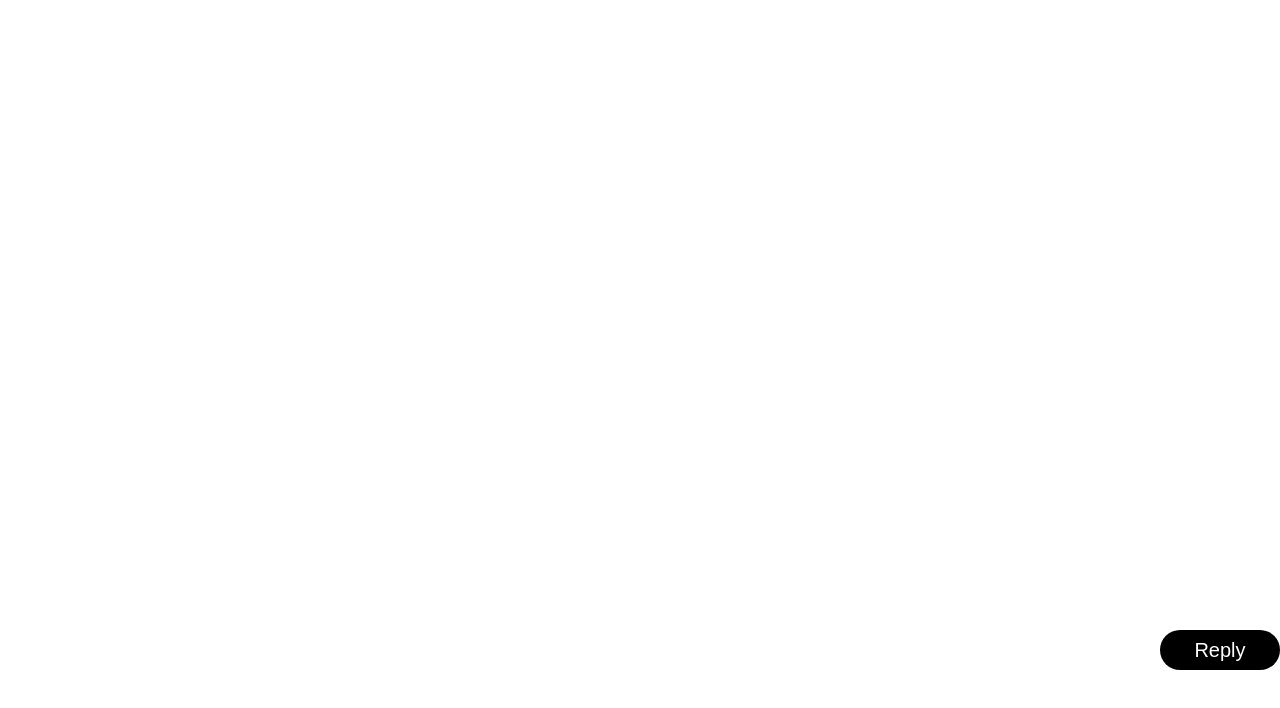
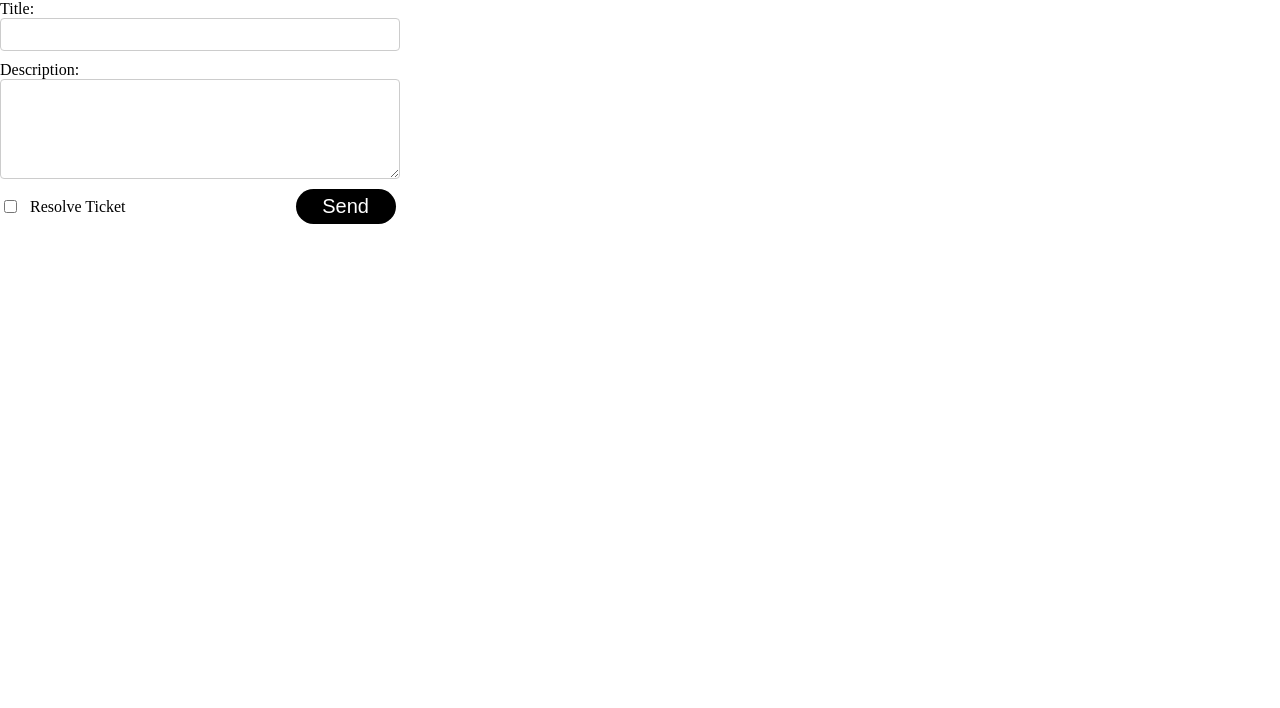
Before and after one commit to davezargar/CRM, a React (Vite) app in the folder client/: page /CustomerServicePanel in a window 1280 px wide. Shown: the top 708 px of the page. Built offline with nearby package versions, Linux system fonts and the light colour scheme.

Commit message:
Fixed the styling for the pop up window

```diff
--- a/client/src/CustomerServicePanel.jsx
+++ b/client/src/CustomerServicePanel.jsx
@@ -1,10 +1,34 @@
 import "./style/CustomerServicePanel.css"
 
 export default function CustomerServicePanel() {
-    return ReplyButtonDisplay();
+    return DisplayMailWindow();
 }
 
 export function ReplyButtonDisplay() {
-    return <div className="replyContainer"><button id="replyButton">Reply</button></div>
+    return <div className="replyContainer"><button id="replyButton" onClick={DisplayMailWindow}>Reply</button></div>
 
 }
+
+function DisplayMailWindow() {
+    return <div className="mainContainer">
+        <form className="mailContainer">
+
+            <div className="formRow">
+                <label>Title: <input type="text" name="title" required value={Text}></input></label>
+            </div>
+
+            <div className="formRow">
+                <label htmlFor="desc">Description:</label>
+                <textarea name="desc" required rows="4"></textarea>
+
+            </div>
+
+            <div className="checkboxRow">
+                <input type="checkbox" id="checkResolveTickets" name="resolveTickets" value="check"></input>
+                <label for="resolveTickets">Resolve Ticket</label>
+                <button type="submit" id="sendButton">Send</button>
+            </div>
+
+        </form>
+    </div>
+}
--- a/client/src/style/CustomerServicePanel.css
+++ b/client/src/style/CustomerServicePanel.css
@@ -2,6 +2,7 @@
     width: 120px;
     height: 40px;
     cursor: pointer;
+
 }
 
 .replyContainer {
@@ -10,3 +11,53 @@
     align-self: flex-end;
     margin-top: 600px;
 }
+
+#sendButton {
+    width: 100px;
+    height: 35px;
+    cursor: pointer;
+    margin-top: 0;
+    margin-left: 160px;
+}
+
+.mailContainer {
+    display: flex;
+    flex-direction: column;
+    width: 100%;
+    max-width: 400px;
+}
+
+.formRow input {
+    padding: 8px;
+    border: 1px solid #ccc;
+    width: 100%;
+    border-radius: 4px;
+    box-sizing: border-box;
+}
+
+.mainContainer {
+    display: flex;
+}
+
+.formRow {
+    display: flex;
+    flex-direction: column;
+    margin-bottom: 10px;
+}
+
+.checkboxRow {
+    display: flex;
+    align-items: center;
+    gap: 10px
+}
+
+.formRow textarea {
+    padding: 8px;
+    border: 1px solid #ccc;
+    border-radius: 4px;
+    width: 100%;
+    box-sizing: border-box;
+    font-size: 16px;
+    resize: vertical;
+    min-height: 100px;
+}
```
